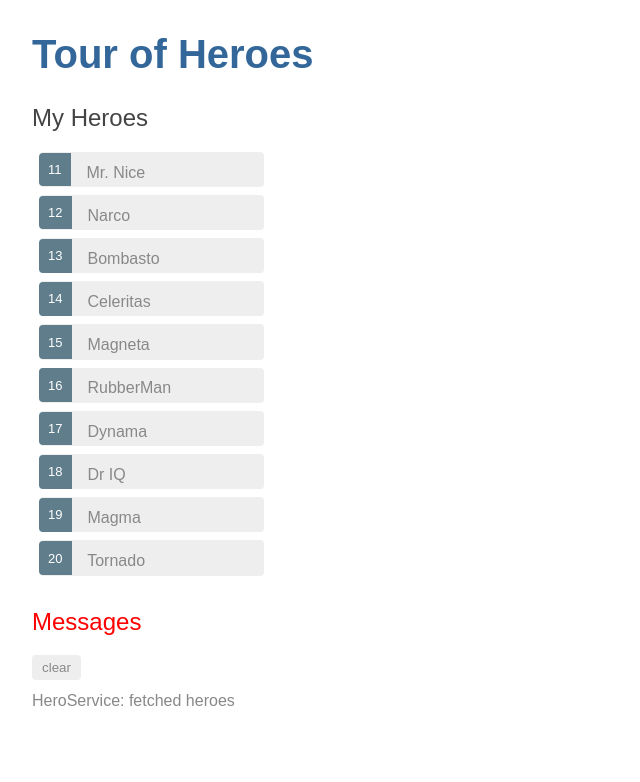
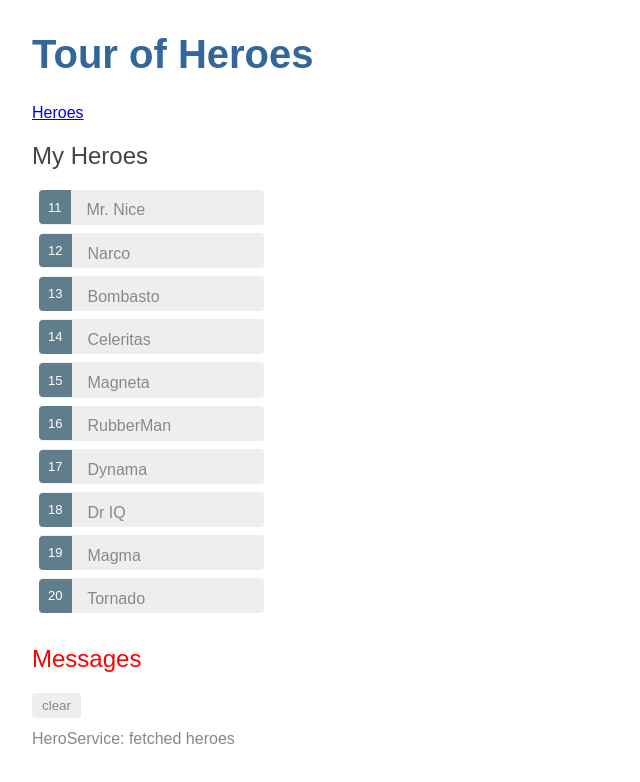
Before and after one commit to helderscrolls/tour-of-heroes, an Angular app: page /heroes in a window 1280 px wide. Shown: the top 782 px of the page, without its empty margins (0-640 px from the left). Built offline with nearby package versions, Linux system fonts and the light colour scheme.

Commit message:
added initial navbar and routing

```diff
--- a/src/app/app-routing.module.ts
+++ b/src/app/app-routing.module.ts
@@ -3,10 +3,7 @@ import { Routes, RouterModule } from '@angular/router';
 import { HeroesComponent } from './components/heroes/heroes.component';
 
 const routes: Routes = [
-  {
-    path:'heroes',
-    component: HeroesComponent
-  },
+  { path:'heroes', component: HeroesComponent },
 ];
 
 @NgModule({
--- a/src/app/app.component.html
+++ b/src/app/app.component.html
@@ -1,3 +1,9 @@
 <h1>{{title}}</h1>
+
+<nav>
+  <a routerLink="/heroes">Heroes</a>
+</nav>
+
 <router-outlet></router-outlet>
+
 <app-messages></app-messages>
```
